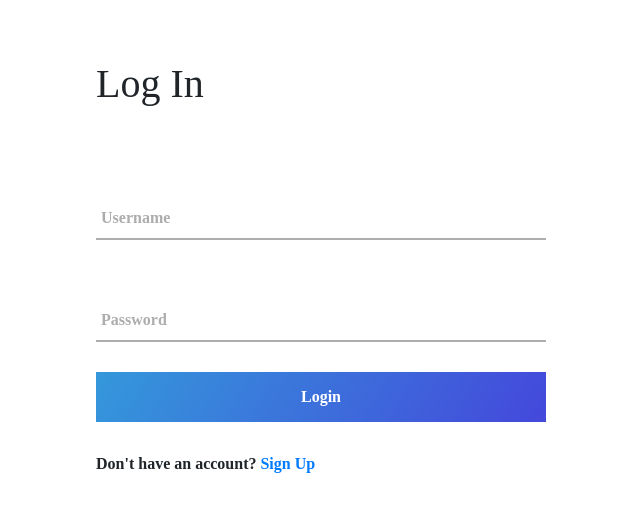
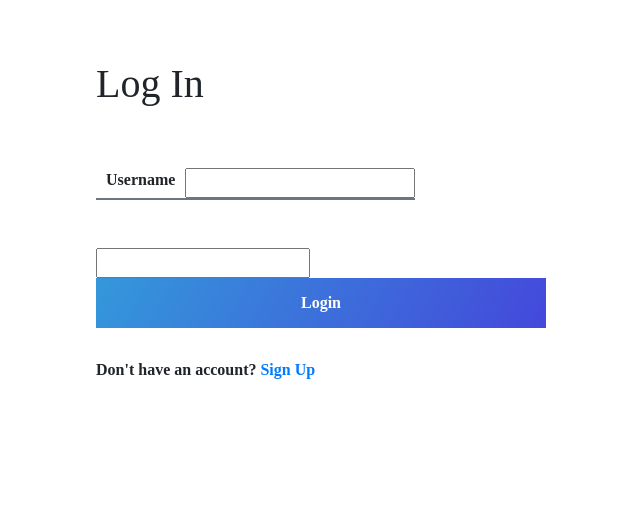
Before and after one commit to 12henbx/Warehouse-VueJS, a Vue app: page /login in a window 1280 px wide. Shown: the top 512 px of the page, without its empty margins (319-959 px from the left). Built offline with nearby package versions, Linux system fonts and the light colour scheme; what vue-head would draw is missing.

Commit message:
Add some component, text input, etc [Henbx]

```diff
--- a/src/App.vue
+++ b/src/App.vue
@@ -1,6 +1,5 @@
 <template>
     <div class="container">
-<!--        <h1>TEST</h1>-->
         <div v-if="alert.message" :class="`alert ${alert.type}`">{{alert.message}}</div>
         <router-view></router-view>
     </div>
--- /dev/null
+++ b/src/components/HomeMenu.vue
@@ -0,0 +1,18 @@
+<template>
+    <button type="button" class="btn btn-primary menu-btn">Primary</button>
+</template>
+
+<script>
+    export default {
+        name: "HomeButton"
+    }
+</script>
+
+<style scoped>
+    .menu-btn {
+        width: 80%;
+        height: 60px;
+        margin: 5px 0;
+        background: #348ffc;
+    }
+</style>
--- /dev/null
+++ b/src/components/SearchBar.vue
@@ -0,0 +1,45 @@
+<template>
+        <div class="search-box">
+            <span class="sp-search"><font-awesome-icon class="search-icon" :icon="['fas', 'search']" /></span>
+            <input type="text" class="input-search" placeholder="Search" aria-label="Search"/>
+        </div>
+</template>
+
+<script>
+    export default {
+        name: "SearchBar"
+    }
+</script>
+
+<style scoped>
+    .input-search {
+        border-bottom: 2px solid #adadad;
+        /*position: relative;*/
+        /*margin: 30px 0;*/
+        width: 200px;
+        /*float: left;*/
+    }
+
+    .sp-search {
+        /*float: left;*/
+    }
+
+    .search-box{
+        /*display: flex;*/
+        overflow: hidden;
+        width: 300px;
+        height: 100px;
+        /*vertical-align: middle;*/
+        /*white-space: nowrap;*/
+        /*position: relative;*/
+    }
+
+    /*.search-box .sp-search{*/
+    /*    position: absolute;*/
+    /*    top: 50%;*/
+    /*    margin-left: 17px;*/
+    /*    margin-top: 17px;*/
+    /*    z-index: 1;*/
+    /*    color: #4f5b66;*/
+    /*}*/
+</style>
--- a/src/main.js
+++ b/src/main.js
@@ -5,11 +5,11 @@ import router from './router'
 import { store } from './store'
 
 import { library } from '@fortawesome/fontawesome-svg-core'
-import { faThLarge, faCamera, faUserSecret, faCoffee, faBell, faPercentage } from '@fortawesome/free-solid-svg-icons'
+import { faThLarge, faCamera, faUserSecret, faCoffee, faBell, faPercentage, faSearch } from '@fortawesome/free-solid-svg-icons'
 import { FontAwesomeIcon } from '@fortawesome/vue-fontawesome'
 
 
-library.add(faThLarge, faCamera, faUserSecret, faCoffee, faBell, faPercentage)
+library.add(faThLarge, faCamera, faUserSecret, faCoffee, faBell, faPercentage, faSearch)
 
 Vue.component('font-awesome-icon', FontAwesomeIcon)
 
--- a/src/styles/basics/_variables.scss
+++ b/src/styles/basics/_variables.scss
@@ -1,3 +1,4 @@
 @import 'node_modules/bootstrap/scss/bootstrap';
 @import 'node_modules/bootstrap-vue/src/index.scss';
 $max-phone-width: 480px;
+$border-bottom-color: #6a7680;
--- a/src/styles/page/_home.scss
+++ b/src/styles/page/_home.scss
@@ -6,3 +6,24 @@
   height: 2000px;
   margin: 0 auto 5px;
 }
+
+.col-menu{
+  display: flex;
+  justify-content: center;
+}
+
+ul {
+  list-style-type: none;
+  padding: 0;
+}
+
+.card-list {
+  display: grid;
+  //grid-gap: 1em;
+  text-align: center;
+}
+
+.card-item {
+  background-color: dodgerblue;
+  padding: 2em;
+}
--- a/src/styles/page/_signin.scss
+++ b/src/styles/page/_signin.scss
@@ -10,62 +10,60 @@ h1{
   margin: 60px 0;
 }
 
-.form-login input[type="text"],
-.form-login input[type="email"],
-.form-login textarea,
-.form-login select
-{
-  box-sizing: border-box;
-  -webkit-box-sizing: border-box;
-  -moz-box-sizing: border-box;
-  outline: none;
-  display: block;
-  width: 100%;
-  padding: 7px;
+.username-box {
+  display: flex;
+  align-items: stretch;
+  height: 80px;
+  width: 80%;
   border: none;
-  border-bottom: 1px solid #ddd;
-  background: transparent;
-  margin-bottom: 10px;
-  font: 16px Arial, Helvetica, sans-serif;
-  height: 45px;
 }
 
-.inputb{
-  border-bottom: 2px solid #adadad;
+.highlight-bottom {
+  display: flex;
+  background-color: transparent; //#f5f8fa;
+  border-bottom: 2px solid $border-bottom-color;
+  align-items: stretch;
+  max-height: max-content;
+  width: max-content;
+  z-index: 0;
   position: relative;
-  margin: 30px 0;
 }
 
-.inputb input{
-  font-size: 15px;
-  color: #333;
-  border: none;
-  width: 80%;
-  outline: none;
-  background: none;
-  padding: 0 5px;
-  height: 40px;
+.text-user-box {
+  display: flex;
+  align-self: flex-start;
+  overflow: hidden;
+  position: relative;
+  padding: 0 10px;
+  width: max-content;
 }
 
-.inputb span::before{
-  content: attr(data-placeholder);
-  position: absolute;
-  top: 50%;
-  left: 5px;
-  color: #adadad;
-  transform: translateY(-50%);
-  z-index: -1;
-  transition: .5s;
+.text-user {
+  display: inline;
+  padding: 0;
+  margin: 0;
 }
 
-.inputb span::after{
-  top: 100%;
-  left: 0;
-  content: '';
-  position: absolute;
+.username-input-box {
+  display: flex;
+  align-items: center;
+  align-self: flex-start;
+  box-sizing: border-box;
+  width: max-content;
+  overflow-wrap: break-word;
+  -webkit-box-sizing: border-box; // height, width diukur sampai border mozilla
+  -moz-box-sizing: border-box;  // chrome, safari
+}
+
+.username-input {
+  display: block;
+  padding: 2px 10px 5px;
+  overflow-wrap: break-word;
+  margin: 0;
+  text-align: start;
+  white-space: pre-wrap;
   width: 100%;
-  height: 2px;
-  transition: .5s;
+  height: 30px;
 }
 
 .signin-btn{
--- a/src/views/Home.vue
+++ b/src/views/Home.vue
@@ -2,6 +2,18 @@
   <div class="container-home">
     <LogoHeader></LogoHeader>
     <MenuHeader v-bind:activeMenu="activeMenu"></MenuHeader>
+    <ul :style="gridStyle" class="card-list">
+<!--      <li v-for="(card, index) in cards" class="card-item">-->
+<!--        {{ index + 1 }}-->
+<!--      </li>-->
+      <li class="button-item">
+        <HomeMenu></HomeMenu>
+      </li>
+        <li class="button-item">
+            <HomeMenu></HomeMenu>
+        </li>
+    </ul>
+    <SearchBar></SearchBar>
 <!--    <img alt="Vue logo" src="./assets/logo.png">-->
     <!--    <HelloWorld msg="Welcome to Your Vue.js App"/>-->
   </div>
@@ -12,19 +24,30 @@
 // import HelloWorld from '@/components/HelloWorld.vue'
 import LogoHeader from "../components/header/LogoHeader";
 import MenuHeader from "../components/header/MenuHeader";
+import HomeMenu from "../components/HomeMenu";
+import SearchBar from "../components/SearchBar";
 
 export default {
   name: 'Home',
   components: {
     // HelloWorld
     LogoHeader,
-    MenuHeader
+    MenuHeader,
+    HomeMenu,
+    SearchBar
   },
   data() {
     return {
       activeMenu: 'home'
     }
-  }
+  },
+    computed: {
+        gridStyle() {
+            return {
+                gridTemplateColumns: 'repeat(2, 1fr)'
+            }
+        },
+    },
 }
 </script>
 
--- a/src/views/SignIn.vue
+++ b/src/views/SignIn.vue
@@ -1,13 +1,18 @@
 <template>
   <form class="container-sign-in">
     <h1>Log In</h1>
-    <div class="inputb">
-      <input type="text">
-      <span data-placeholder="Username"></span>
+    <div class="username-box">
+      <label class="highlight-bottom">
+        <div class="text-user-box">
+          <span class="text-user">Username</span>
+        </div>
+        <div class="username-input-box">
+          <input class="username-input" type="text">
+        </div>
+      </label>
     </div>
-    <div class="inputb">
-      <input type="password">
-      <span data-placeholder="Password"></span>
+    <div class="password-box">
+      <input class="password-input" type="password">
     </div>
     <input type="submit" class="signin-btn" value="Login">
     <span class="bottom-text">Don't have an account? <a href="/signup">Sign Up</a></span>
```
Also changed, not shown: src/components/ItemCard.vue (added, +13 -0 lines).
